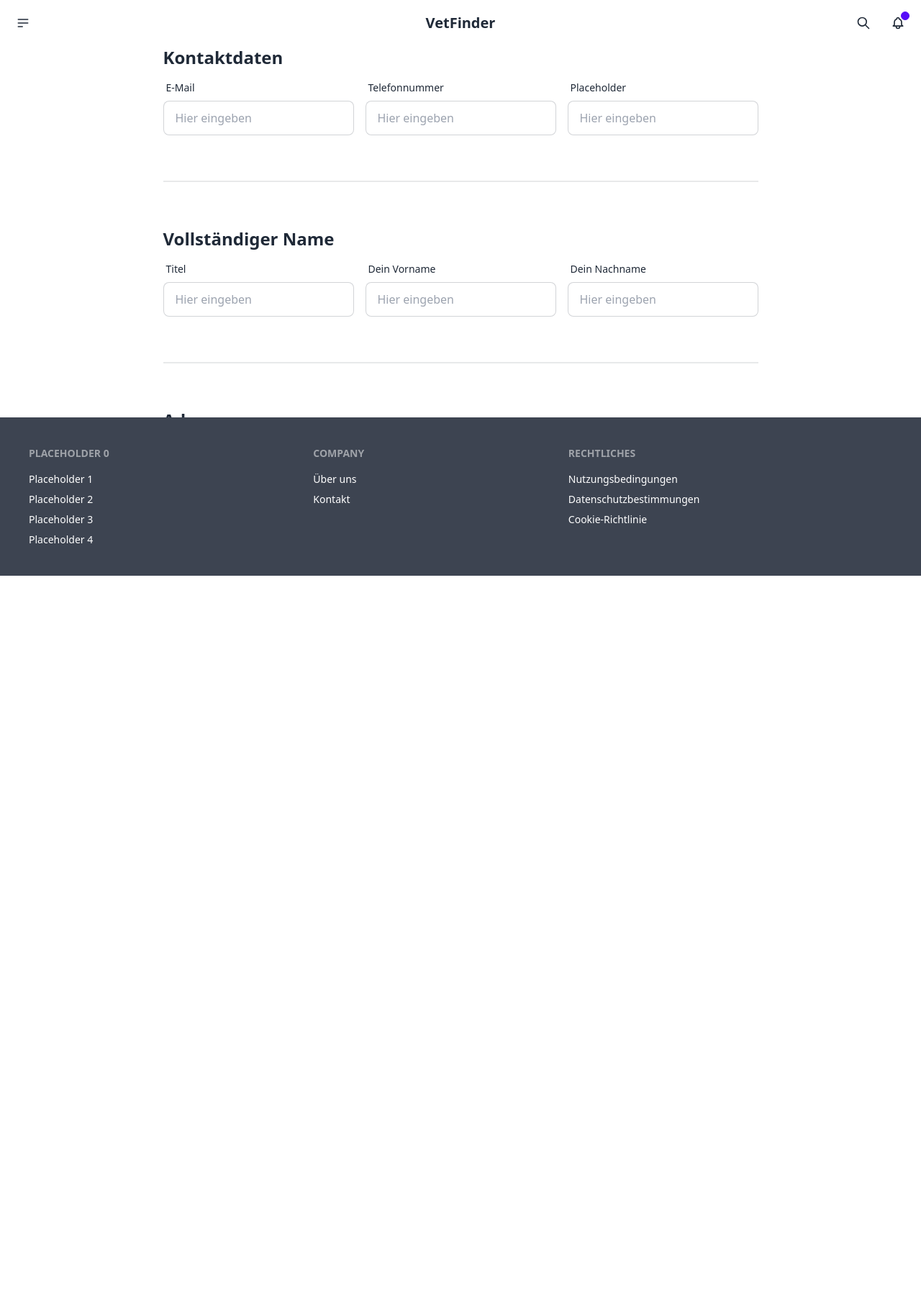
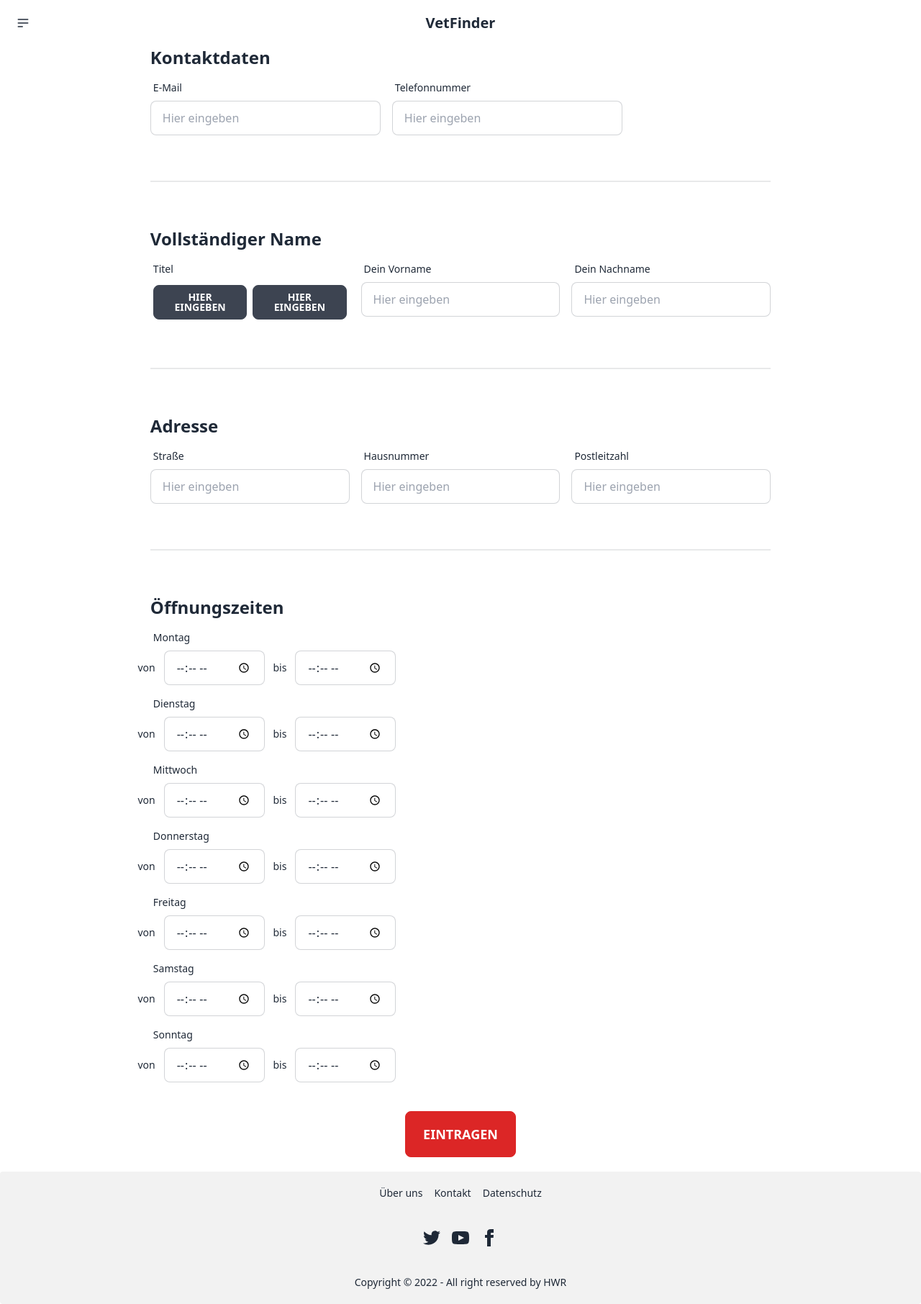
Before and after one commit to hwr-tierarzt-notdienst-finder/vetfinder, a SvelteKit app in the folder form_website/: page /form in a window 1280 px wide. Shown: the whole page at 72% size. Before the commit the page ends 800 px from the top, so only its background shows below. Built offline with nearby package versions, Linux system fonts and the light colour scheme.

Commit message:
update theme and layout; work on form

```diff
--- a/form_website/src/app.html
+++ b/form_website/src/app.html
@@ -6,7 +6,7 @@
 		<meta name="viewport" content="width=device-width" />
 		%sveltekit.head%
 	</head>
-	<body>
-		<div style="display: contents">%sveltekit.body%</div>
+	<body class="w-full h-screen m-0">
+		<div style="display: contents" class="w-full h-screen m-0">%sveltekit.body%</div>
 	</body>
 </html>
--- a/form_website/src/routes/+layout.svelte
+++ b/form_website/src/routes/+layout.svelte
@@ -2,7 +2,11 @@
 	import '../app.css';
 </script>
 
-<div class="w-screen min-h-screen h-full m-0">
+<!-- svelte-ignore a11y-no-noninteractive-tabindex -->
+<!-- svelte-ignore a11y-label-has-associated-control -->
+<!-- svelte-ignore a11y-missing-attribute -->
+<!-- svelte-ignore a11y-click-events-have-key-events -->
+<div class="w-full h-screen table m-0">
 	<div class="navbar bg-base-100">
 		<div class="navbar-start">
 			<div class="dropdown">
@@ -25,72 +29,78 @@
 					tabindex="0"
 					class="menu menu-compact dropdown-content mt-3 p-2 shadow bg-base-100 rounded-box w-52"
 				>
-					<li><a>Homepage</a></li>
-					<li><a>Portfolio</a></li>
-					<li><a>About</a></li>
+					<li><a href="/">Startseite</a></li>
+					<li><a href="/form">Eintragen</a></li>
+					<li><a href="/about_us">Über uns</a></li>
 				</ul>
 			</div>
 		</div>
 		<div class="navbar-center">
 			<a class="btn btn-ghost normal-case text-xl" href="/">VetFinder</a>
 		</div>
-		<div class="navbar-end">
-			<button class="btn btn-ghost btn-circle">
-				<svg
+		<div class="navbar-end" />
+	</div>
+
+	<slot />
+
+	<div class="table-row h-0">
+		<footer class="footer footer-center mt-5 p-5 bg-base-200 text-base-content rounded">
+			<div class="grid grid-flow-col gap-4">
+				<a class="link link-hover">Über uns</a>
+				<a class="link link-hover">Kontakt</a>
+				<a class="link link-hover">Datenschutz</a>
+			</div>
+			<div>
+				<div class="grid grid-flow-col gap-4">
+					<a
+						><svg
 							xmlns="http://www.w3.org/2000/svg"
-					class="h-5 w-5"
-					fill="none"
+							width="24"
+							height="24"
 							viewBox="0 0 24 24"
-					stroke="currentColor"
+							class="fill-current"
 							><path
-						stroke-linecap="round"
-						stroke-linejoin="round"
-						stroke-width="2"
-						d="M21 21l-6-6m2-5a7 7 0 11-14 0 7 7 0 0114 0z"
+								d="M24 4.557c-.883.392-1.832.656-2.828.775 1.017-.609 1.798-1.574 2.165-2.724-.951.564-2.005.974-3.127 1.195-.897-.957-2.178-1.555-3.594-1.555-3.179 0-5.515 2.966-4.797 6.045-4.091-.205-7.719-2.165-10.148-5.144-1.29 2.213-.669 5.108 1.523 6.574-.806-.026-1.566-.247-2.229-.616-.054 2.281 1.581 4.415 3.949 4.89-.693.188-1.452.232-2.224.084.626 1.956 2.444 3.379 4.6 3.419-2.07 1.623-4.678 2.348-7.29 2.04 2.179 1.397 4.768 2.212 7.548 2.212 9.142 0 14.307-7.721 13.995-14.646.962-.695 1.797-1.562 2.457-2.549z"
 							/></svg
+						></a
 					>
-			</button>
-			<button class="btn btn-ghost btn-circle">
-				<div class="indicator">
-					<svg
+					<a
+						><svg
 							xmlns="http://www.w3.org/2000/svg"
-						class="h-5 w-5"
-						fill="none"
+							width="24"
+							height="24"
 							viewBox="0 0 24 24"
-						stroke="currentColor"
+							class="fill-current"
 							><path
-							stroke-linecap="round"
-							stroke-linejoin="round"
-							stroke-width="2"
-							d="M15 17h5l-1.405-1.405A2.032 2.032 0 0118 14.158V11a6.002 6.002 0 00-4-5.659V5a2 2 0 10-4 0v.341C7.67 6.165 6 8.388 6 11v3.159c0 .538-.214 1.055-.595 1.436L4 17h5m6 0v1a3 3 0 11-6 0v-1m6 0H9"
+								d="M19.615 3.184c-3.604-.246-11.631-.245-15.23 0-3.897.266-4.356 2.62-4.385 8.816.029 6.185.484 8.549 4.385 8.816 3.6.245 11.626.246 15.23 0 3.897-.266 4.356-2.62 4.385-8.816-.029-6.185-.484-8.549-4.385-8.816zm-10.615 12.816v-8l8 3.993-8 4.007z"
 							/></svg
+						></a
 					>
-					<span class="badge badge-xs badge-primary indicator-item" />
+					<a
+						><svg
+							xmlns="http://www.w3.org/2000/svg"
+							width="24"
+							height="24"
+							viewBox="0 0 24 24"
+							class="fill-current"
+							><path
+								d="M9 8h-3v4h3v12h5v-12h3.642l.358-4h-4v-1.667c0-.955.192-1.333 1.115-1.333h2.885v-5h-3.808c-3.596 0-5.192 1.583-5.192 4.615v3.385z"
+							/></svg
+						></a
+					>
 				</div>
-			</button>
+			</div>
+			<div>
+				<p>
+					Copyright © 2022 - All right reserved by <a
+						href="https://www.hwr-berlin.de/"
+						class="link link-hover ">HWR</a
+					>
+				</p>
+			</div>
+		</footer>
 	</div>
 </div>
 
-	<slot class="flex-1 min-h-full" />
-
-	<footer class="footer m-0 p-10 bg-neutral text-neutral-content fixed inset-x-0 bottom-0">
-		<div>
-			<span class="footer-title">Placeholder 0</span>
-			<a class="link link-hover">Placeholder 1</a>
-			<a class="link link-hover">Placeholder 2</a>
-			<a class="link link-hover">Placeholder 3</a>
-			<a class="link link-hover">Placeholder 4</a>
-		</div>
-		<div>
-			<span class="footer-title">Company</span>
-			<a class="link link-hover">Über uns</a>
-			<a class="link link-hover">Kontakt</a>
-		</div>
-		<div>
-			<span class="footer-title">Rechtliches</span>
-			<a class="link link-hover">Nutzungsbedingungen</a>
-			<a class="link link-hover">Datenschutzbestimmungen</a>
-			<a class="link link-hover">Cookie-Richtlinie</a>
-		</div>
-	</footer>
-</div>
+<style lang="postcss">
+</style>
--- a/form_website/src/routes/+page.svelte
+++ b/form_website/src/routes/+page.svelte
@@ -6,8 +6,9 @@
 	}
 </script>
 
-<div class="hero min-h-full bg-base-100">
-	<div class="hero-content max-w-none min-w-screen">
+<div class="h-full flex flex-col items-center justify-center">
+	<div class="hero bg-base-100">
+		<div class="hero-content">
 			<div class="max-w-xl flex flex-col justify-center items-center">
 				<h1 class="mb-2 text-5xl font-bold text-center">Hallo!</h1>
 				<h1 class="text-2xl text-center">
@@ -39,3 +40,4 @@
 			</div>
 		</div>
 	</div>
+</div>
--- a/form_website/src/routes/form/+page.svelte
+++ b/form_website/src/routes/form/+page.svelte
@@ -1,14 +1,127 @@
+<script lang="ts">
+	let selectedFormOfAddress: string = '';
+	const formOfAddresses: string[] = ['Herr', 'Frau'];
+
+	let selectedTitle: string = '';
+	const titles: string[] = [
+		'Kein Titel',
+		'Dr. med.',
+		'Dr. med. dent.',
+		'Dr. med. vet.',
+		'Dr. phil',
+		'Dr. paed.',
+		'Dr. rer. nat.',
+		'Dr. rer. pol.',
+		'Dr. ing.'
+	];
+
+	type Day = 'monday' | 'tuesday' | 'wednesday' | 'thursday' | 'friday' | 'saturday' | 'sunday';
+	const days: Day[] = [
+		'monday',
+		'tuesday',
+		'wednesday',
+		'thursday',
+		'friday',
+		'saturday',
+		'sunday'
+	];
+
+	type DayLabel = {
+		[index in Day]: string;
+	};
+	const dayLabels: DayLabel = {
+		monday: 'Montag',
+		tuesday: 'Dienstag',
+		wednesday: 'Mittwoch',
+		thursday: 'Donnerstag',
+		friday: 'Freitag',
+		saturday: 'Samstag',
+		sunday: 'Sonntag'
+	};
+
+	type OpeningHoursInformation = {
+		from: string | undefined;
+		to: string | undefined;
+	};
+
+	type OpeningHoursOverview = {
+		[index in Day]:
+			| {
+					from: string | undefined;
+					to: string | undefined;
+			  }
+			| undefined;
+	};
+
+	type OpeningHours = {
+		[index in Day]: string | undefined;
+	};
+	const openingHoursFrom: OpeningHours = {
+		monday: undefined,
+		tuesday: undefined,
+		wednesday: undefined,
+		thursday: undefined,
+		friday: undefined,
+		saturday: undefined,
+		sunday: undefined
+	};
+	const openingHoursTo: OpeningHours = {
+		monday: undefined,
+		tuesday: undefined,
+		wednesday: undefined,
+		thursday: undefined,
+		friday: undefined,
+		saturday: undefined,
+		sunday: undefined
+	};
+
+	function getOpeningHoursOfDay(day: Day): OpeningHoursInformation {
+		return {
+			from: openingHoursFrom[day],
+			to: openingHoursTo[day]
+		};
+	}
+
+	function getOpeningHoursOverview(): OpeningHoursOverview {
+		let overview: OpeningHoursOverview = {
+			monday: undefined,
+			tuesday: undefined,
+			wednesday: undefined,
+			thursday: undefined,
+			friday: undefined,
+			saturday: undefined,
+			sunday: undefined
+		};
+
+		for (const day of days) {
+			overview[day] = getOpeningHoursOfDay(day);
+		}
+
+		return overview;
+	}
+
+	$: {
+		if (openingHoursFrom || openingHoursTo) {
+			console.log(getOpeningHoursOverview());
+		}
+	}
+</script>
+
+<!-- svelte-ignore a11y-no-noninteractive-tabindex -->
+<!-- svelte-ignore a11y-label-has-associated-control -->
+<!-- svelte-ignore a11y-missing-attribute -->
+<!-- svelte-ignore a11y-click-events-have-key-events -->
 <div class="flex min-w-full justify-center">
 	<div class="flex flex-col gap-10 justify-center items-center">
-		<div class="flex flex-col gap-2">
+		<div class="w-full flex flex-col gap-2">
 			<h1 class="text-2xl font-bold">Kontaktdaten</h1>
 			<div class="flex gap-4">
 				<div class="form-control w-full max-w-xs">
 					<label class="label">
-						<span class="label-text">E-Mail</span>
+						<span class="label-text label-">E-Mail</span>
 					</label>
 					<input
-						type="text"
+						type="email"
 						placeholder="Hier eingeben"
 						class="input input-bordered w-full max-w-xs"
 					/>
@@ -18,17 +131,7 @@
 						<span class="label-text">Telefonnummer</span>
 					</label>
 					<input
-						type="text"
-						placeholder="Hier eingeben"
-						class="input input-bordered w-full max-w-xs"
-					/>
-				</div>
-				<div class="form-control w-full max-w-xs">
-					<label class="label">
-						<span class="label-text">Placeholder</span>
-					</label>
-					<input
-						type="text"
+						type="tel"
 						placeholder="Hier eingeben"
 						class="input input-bordered w-full max-w-xs"
 					/>
@@ -36,18 +139,45 @@
 			</div>
 		</div>
 		<div class="divider" />
-		<div class="flex flex-col gap-2">
+		<div class="w-full flex flex-col gap-2">
 			<h1 class="text-2xl font-bold">Vollständiger Name</h1>
 			<div class="flex gap-4">
 				<div class="form-control w-full max-w-xs">
 					<label class="label">
 						<span class="label-text">Titel</span>
 					</label>
-					<input
-						type="text"
-						placeholder="Hier eingeben"
-						class="input input-bordered w-full max-w-xs"
-					/>
+					<div class="flex">
+						<div class="dropdown dropdown-bottom">
+							<label tabindex="0" class="btn m-1"
+								>{selectedFormOfAddress ? selectedFormOfAddress : 'Hier eingeben'}</label
+							>
+							<ul
+								tabindex="0"
+								class="dropdown-content menu p-2 shadow bg-base-100 rounded-box w-52"
+							>
+								{#each formOfAddresses as formOfAddress}
+									<li>
+										<a on:click={() => (selectedFormOfAddress = formOfAddress)}>{formOfAddress}</a>
+									</li>
+								{/each}
+							</ul>
+						</div>
+						<div class="dropdown dropdown-bottom">
+							<label tabindex="0" class="btn m-1"
+								>{selectedTitle ? selectedTitle : 'Hier eingeben'}</label
+							>
+							<ul
+								tabindex="0"
+								class="dropdown-content  menu p-2 shadow bg-base-100 rounded-box w-52"
+							>
+								{#each titles as title}
+									<li>
+										<a on:click={() => (selectedTitle = title)}>{title}</a>
+									</li>
+								{/each}
+							</ul>
+						</div>
+					</div>
 				</div>
 				<div class="form-control w-full max-w-xs">
 					<label class="label">
@@ -72,7 +202,7 @@
 			</div>
 		</div>
 		<div class="divider" />
-		<div class="flex flex-col gap-2">
+		<div class="w-full flex flex-col gap-2">
 			<h1 class="text-2xl font-bold">Adresse</h1>
 			<div class="flex gap-4">
 				<div class="form-control w-full max-w-xs">
@@ -107,6 +237,37 @@
 				</div>
 			</div>
 		</div>
+		<div class="divider" />
+		<div class="w-full flex flex-col gap-2">
+			<h1 class="text-2xl font-bold">Öffnungszeiten</h1>
+			{#each days as day}
+				<div class="flex gap-4">
+					<div class="form-control w-full max-w-xs">
+						<label class="label">
+							<span class="label-text">{dayLabels[day]}</span>
+						</label>
+						<div class="flex gap-2 justify-center items-center">
+							<label class="label">
+								<span class="label-text">von</span>
+							</label>
+							<input
+								bind:value={openingHoursFrom[day]}
+								type="time"
+								class="input input-bordered w-full max-w-xs"
+							/>
+							<label class="label">
+								<span class="label-text">bis</span>
+							</label>
+							<input
+								bind:value={openingHoursTo[day]}
+								type="time"
+								class="input input-bordered w-full max-w-xs"
+							/>
+						</div>
+					</div>
+				</div>
+			{/each}
+		</div>
 		<button class="btn btn-primary btn-lg">Eintragen</button>
 	</div>
 </div>
--- a/form_website/tailwind.config.cjs
+++ b/form_website/tailwind.config.cjs
@@ -1,8 +1,22 @@
 /** @type {import('tailwindcss').Config} */
 module.exports = {
-  content: ["./src/**/*.{html,js,svelte,ts}"],
-  theme: {
-    extend: {},
-  },
-  plugins: [require("daisyui")],
-}
+	content: ['./src/**/*.{html,js,svelte,ts}'],
+	theme: {
+		extend: {}
+	},
+	plugins: [require('daisyui')],
+	daisyui: {
+		themes: [
+			{
+				light: {
+					...require('daisyui/src/colors/themes')['[data-theme=light]'],
+					primary: '#dc2626'
+				},
+				dark: {
+					...require('daisyui/src/colors/themes')['[data-theme=dark]'],
+					primary: '#7f1d1d'
+				}
+			}
+		]
+	}
+};
```
Lines whose indentation alone changed are shown as unchanged.
